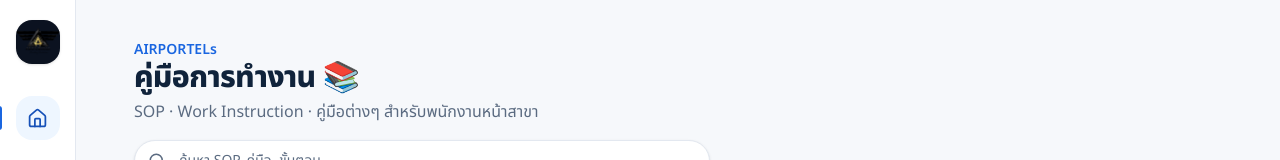
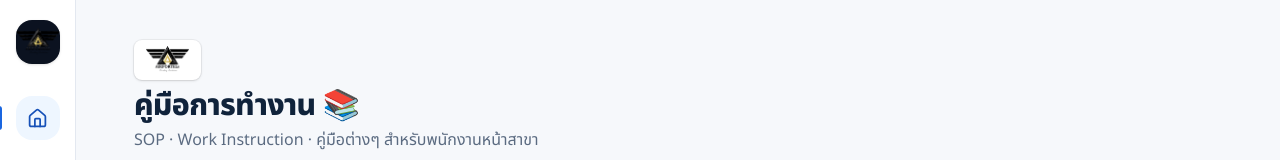
Before and after one commit to tanida-maker/OP_SOP-Handbook, a Next.js app: page / in a window 1280 px wide. Shown: the top 160 px of the page. Built offline with nearby package versions, Linux system fonts and the light colour scheme; no server answers; the database is empty.

Commit message:
Home hero: replace AIRPORTELs text with logo image on light chip

```diff
--- a/src/app/(main)/page.tsx
+++ b/src/app/(main)/page.tsx
@@ -37,7 +37,14 @@ export default async function HomePage() {
       <header className="space-y-4">
         <div className="flex flex-wrap items-end justify-between gap-4">
           <div>
-            <p className="text-sm font-semibold text-brand-600">AIRPORTELs</p>
+            <span className="mb-2 inline-flex items-center rounded-lg bg-white px-3 py-1.5 shadow-sm ring-1 ring-black/5">
+              {/* eslint-disable-next-line @next/next/no-img-element */}
+              <img
+                src="/airportels-logo.avif"
+                alt="AIRPORTELs"
+                className="h-7 w-auto"
+              />
+            </span>
             <h1 className="text-3xl font-extrabold tracking-tight text-text">
               คู่มือการทำงาน 📚
             </h1>
```
